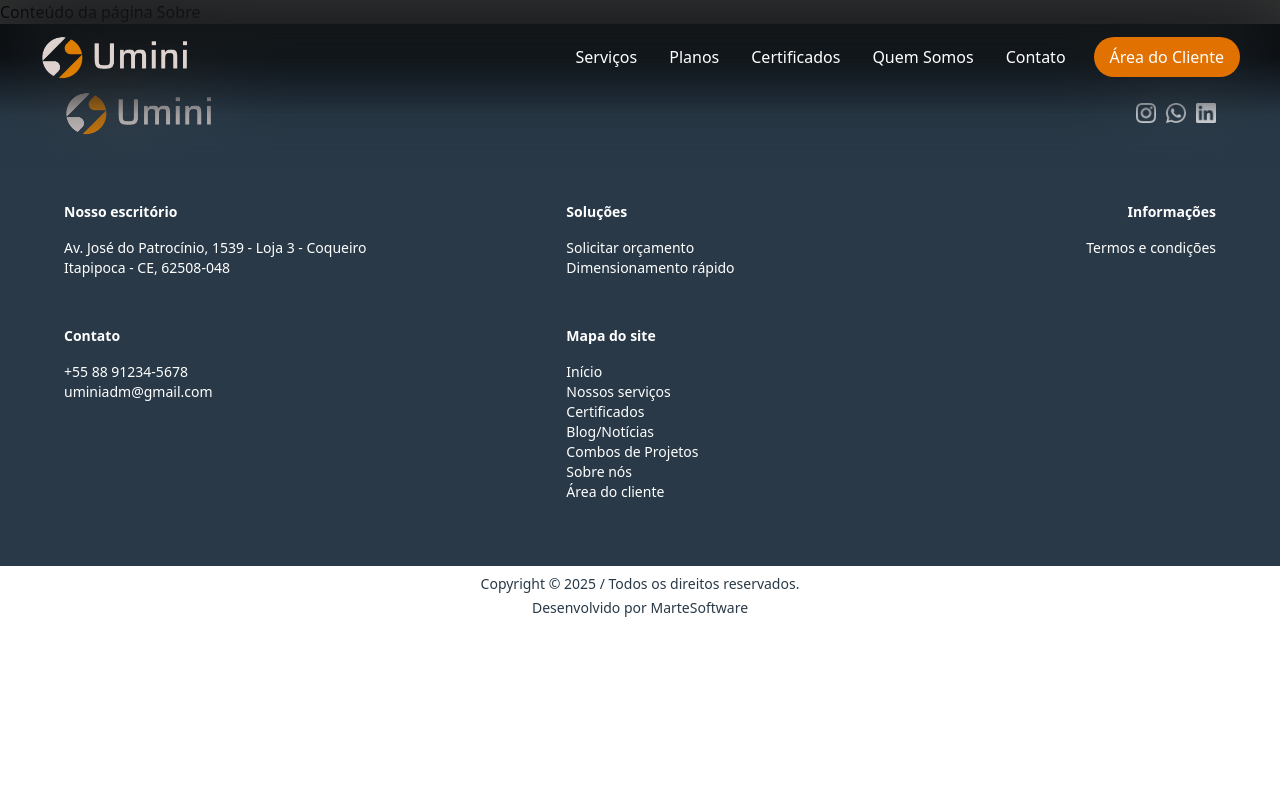
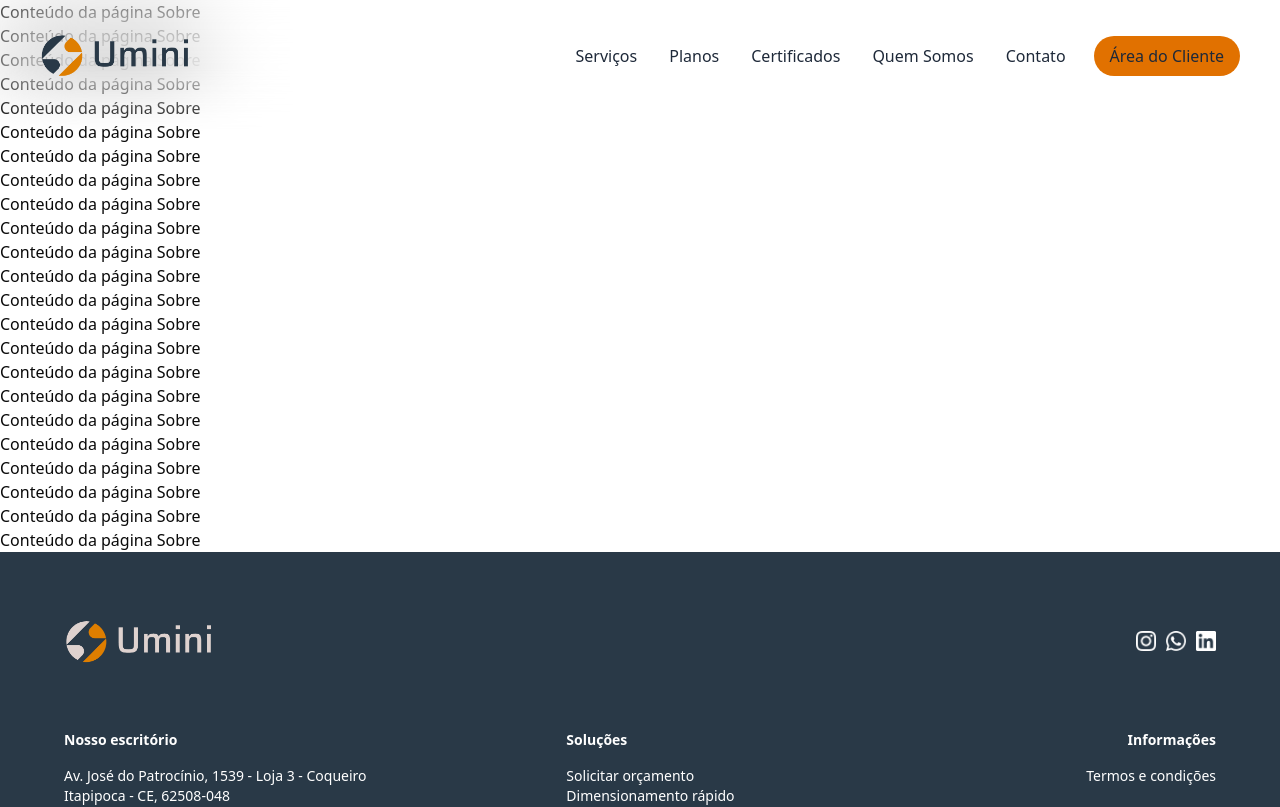
Before and after one commit to thiagomars/umini_ui_2.0, a Next.js app: page /sobre in a window 1280 px wide. Shown: the top 807 px of the page. Built offline with nearby package versions, Linux system fonts and the light colour scheme.

Commit message:
melhorias

```diff
--- a/app/globals.css
+++ b/app/globals.css
@@ -152,7 +152,5 @@ html {
 
   .animate-shake {
     animation: shake 0.2s ease-in-out 0s 2;
-    /* border-color: #ef4444 !important;
-    box-shadow: 0 0 0 1px #ef4444; */
   }
 }
--- a/app/sobre/page.tsx
+++ b/app/sobre/page.tsx
@@ -5,6 +5,28 @@ export default function Sobre() {
     return (
         <div>
             <p>Conteúdo da página Sobre</p>
+            <p>Conteúdo da página Sobre</p>
+            <p>Conteúdo da página Sobre</p>
+            <p>Conteúdo da página Sobre</p>
+            <p>Conteúdo da página Sobre</p>
+            <p>Conteúdo da página Sobre</p>
+            <p>Conteúdo da página Sobre</p>
+            <p>Conteúdo da página Sobre</p>
+            <p>Conteúdo da página Sobre</p>
+            <p>Conteúdo da página Sobre</p>
+            <p>Conteúdo da página Sobre</p>
+            <p>Conteúdo da página Sobre</p>
+            <p>Conteúdo da página Sobre</p>
+            <p>Conteúdo da página Sobre</p>
+            <p>Conteúdo da página Sobre</p>
+            <p>Conteúdo da página Sobre</p>
+            <p>Conteúdo da página Sobre</p>
+            <p>Conteúdo da página Sobre</p>
+            <p>Conteúdo da página Sobre</p>
+            <p>Conteúdo da página Sobre</p>
+            <p>Conteúdo da página Sobre</p>
+            <p>Conteúdo da página Sobre</p>
+            <p>Conteúdo da página Sobre</p>
         </div>
     )
 }
--- a/components/input/index.tsx
+++ b/components/input/index.tsx
@@ -235,12 +235,15 @@ export function TextInput({
     hasError,
     setHasError,
     label,
-    type
+    type,
+    textClassName
 }: TextInputProps) {
 
     return (
         <div className="text-sm">
-            <label className="font-medium mb-1 ml-1">{label}</label>
+            <div className={textClassName}>
+                <label className="font-medium mb-1 ml-1">{label}</label>
+            </div>
             <div className="flex flex-row items-end">
                 <input
                     id={id ?? `id_${name}`}
--- a/components/input/types.ts
+++ b/components/input/types.ts
@@ -13,6 +13,7 @@ interface BaseInput<T extends string | number | boolean> {
 
 export interface TextInputProps extends BaseInput<string> {
     type?: string;
+    textClassName?: string;
 }
 
 export interface NumericInputProps extends BaseInput<number> {
--- a/components/navbar/index.tsx
+++ b/components/navbar/index.tsx
@@ -19,32 +19,32 @@ import { useSectionExiting } from "@/hooks/useSectionExiting";
 
 export default function Navbar() {
 
-    // const activeSection = useActiveSection();
+    const activeSection = useActiveSection();
     const exited = useSectionExiting();
 
     // const darkSections = ['home'];
     // const isDarkTheme = darkSections.includes(activeSection);
-    const isWhiteTheme = !exited['home'];
+    const isBgWhite = !exited['home'] && activeSection === 'home';
 
     return (
         <header className="flex flex-row justify-between items-center gap-8 py-8 px-6 lg:px-10 fixed w-full z-20 top-0">
 
-            {isWhiteTheme && <div className="absolute inset-0 pointer-events-none bg-linear-to-b from-black/80 via-black/80 to-transparent"></div>}
+            {isBgWhite && <div className="absolute inset-0 pointer-events-none bg-linear-to-b from-black/80 via-black/80 to-transparent"></div>}
 
-            {isWhiteTheme
+            {isBgWhite
                 ? <div className="absolute inset-0 h-[150%] pointer-events-none backdrop-blur-2xl mask-[linear-gradient(to_bottom,black_10%,transparent_100%)]"></div>
                 : <div className="absolute inset-0 h-[120%] pointer-events-none backdrop-blur-2xl mask-[linear-gradient(to_bottom,black_50%,transparent_100%)]"></div>}
 
             <Image
                 className="z-10"
                 priority
-                src={isWhiteTheme ? "/hori_fundo-escuro.png" : "/hori_fundo-claro.png"}
+                src={isBgWhite ? "/hori_fundo-escuro.png" : "/hori_fundo-claro.png"}
                 alt="Umini Logo"
                 width={150}
                 height={0}
             />
 
-            <div className={cn("z-10", isWhiteTheme ? "text-white" : "text-gray-800")}>
+            <div className={cn("z-10", isBgWhite ? "text-white" : "text-gray-800")}>
                 <div className="hidden lg:flex flex-col xl:flex-row gap-x-6 gap-y-2 items-end xl:items-center">
                     <ul className="flex justify-end flex-row flex-wrap gap-x-6 gap-y-4 items-center xl:mr-0 mr-1">
                         <li className="cursor-pointer p-1"><a href="/servicos">Serviços</a></li>
--- a/hooks/useActiveSection.tsx
+++ b/hooks/useActiveSection.tsx
@@ -1,5 +1,3 @@
-'use client';
-
 import { useState, useEffect } from 'react';
 
 export function useActiveSection() {
@@ -17,7 +15,7 @@ export function useActiveSection() {
 
         const observer = new IntersectionObserver(handleIntersect, {
             // rootMargin: '-10% 0px -70% 0px', // Opcional: ajusta a "linha de detecção"
-            threshold: 0.7, // 50% da seção precisa estar visível
+            threshold: 0.9, // 50% da seção precisa estar visível
         });
 
         // Pega todas as seções que possuem um ID
--- a/sections/combos/index.tsx
+++ b/sections/combos/index.tsx
@@ -44,7 +44,7 @@ export default function Combos() {
                             <h3 className="text-4xl md:text-3xl xl:text-4xl">PLANO<br /><span className="text-6xl lg:text-5xl xl:text-6xl font-extrabold">KILO</span></h3>
 
                             <h2 className="w-fit text-nowrap">
-                                <span className="text-8xl xl:text-9xl font-black float-left -mt-4">5</span>projetos <br />por mês
+                                <span className="text-8xl xl:text-9xl font-black float-left -mt-4">5</span>quantidade <br />de projetos
                             </h2>
 
                             <div>
@@ -59,7 +59,7 @@ export default function Combos() {
                             <h3 className="text-4xl md:text-3xl xl:text-4xl">PLANO<br /><span className="text-6xl lg:text-5xl xl:text-6xl font-extrabold">MEGA</span></h3>
 
                             <h2 className="w-fit text-nowrap">
-                                <span className="text-8xl xl:text-9xl font-black float-left -mt-4">10</span>projetos <br />por mês
+                                <span className="text-8xl xl:text-9xl font-black float-left -mt-4">10</span>quantidade <br />de projetos
                             </h2>
 
                             <div>
@@ -74,7 +74,7 @@ export default function Combos() {
                             <h3 className="text-4xl md:text-3xl xl:text-4xl">PLANO<br /><span className="text-6xl lg:text-5xl xl:text-6xl font-extrabold">GIGA</span></h3>
 
                             <h2 className="w-fit text-nowrap">
-                                <span className="text-8xl xl:text-9xl font-black float-left -mt-4">15</span>projetos <br />por mês
+                                <span className="text-8xl xl:text-9xl font-black float-left -mt-4">15</span>quantidade <br />de projetos
                             </h2>
 
                             <div>
@@ -89,7 +89,7 @@ export default function Combos() {
                             <h3 className="text-4xl md:text-3xl xl:text-4xl">PLANO<br /><span className="text-6xl lg:text-5xl xl:text-6xl font-extrabold">TERA</span></h3>
 
                             <h2 className="w-fit text-nowrap">
-                                <span className="text-8xl xl:text-9xl font-black float-left -mt-4">20</span>projetos <br />por mês
+                                <span className="text-8xl xl:text-9xl font-black float-left -mt-4">20</span>quantidade <br />de projetos
                             </h2>
 
                             <div>
--- a/sections/footer/index.tsx
+++ b/sections/footer/index.tsx
@@ -6,7 +6,7 @@ export default function Footer() {
 
     return (
         <>
-            <section id="footer" className="bg-secondary w-full">
+            <section id="footer" className="bg-secondary w-full z-10">
                 <Section>
                     <div className="px-4 lg:px-8 xl:px-16 pt-16 text-sm flex gap-8 flex-col lg:flex-row justify-between items-center">
                         <Image
--- a/sections/home-page/index.tsx
+++ b/sections/home-page/index.tsx
@@ -5,7 +5,7 @@ import { Typing } from "@/components/typing";
 export default function HomePage() {
 
     return (
-        <section id="home" className="min-h-dvh">
+        <section id="home">
             <div className="relative w-full min-h- flex flex-col justify-center">
                 <video
                     autoPlay
```
Also changed, not shown: app/servicos/page.tsx (+74 -3 lines), database/servicos.json (added, +52 -0 lines), public/bg_grade.avif (added).
